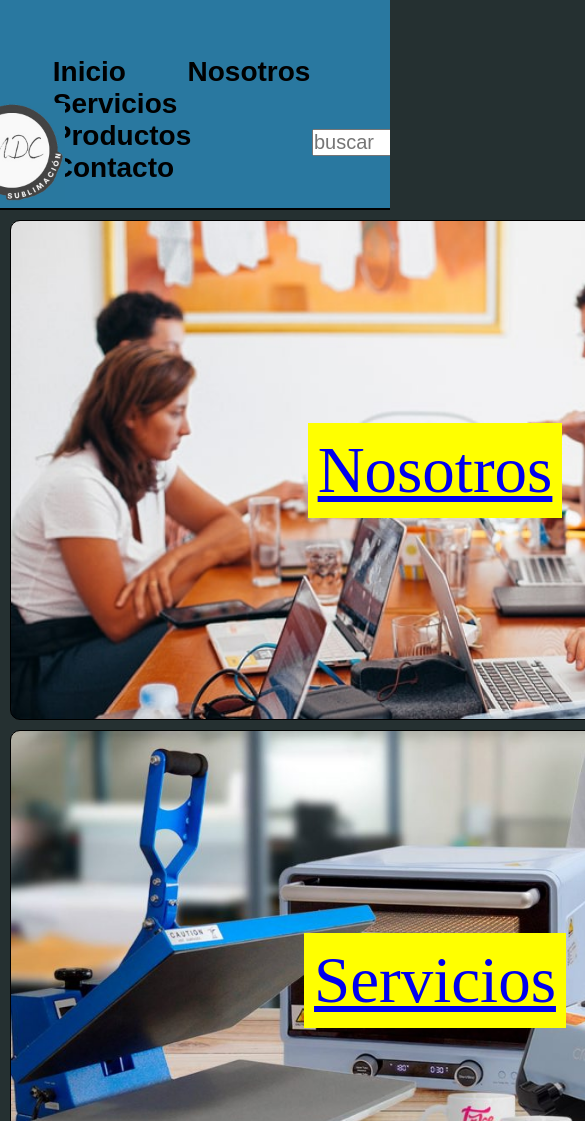
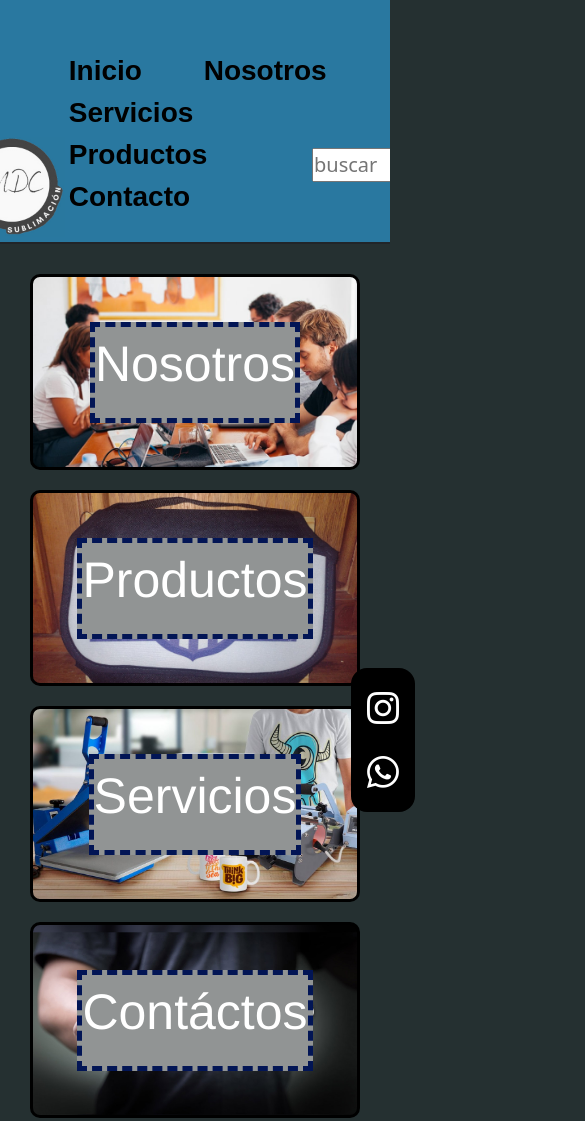
Before and after one commit to GMaximilianoCuello/ProyectoCoder-LMDC, a website: page index.html in a window 390 px wide. Shown: the top 1121 px of the page, 585 px wide, since content can reach past the window. Drawn offline with nearby package versions, Linux system fonts and the light colour scheme.

Commit message:
Agrege boostrap al html y cambios en el css, incluye media queries

```diff
--- a/css/style.css
+++ b/css/style.css
@@ -12,7 +12,7 @@
 .barra-menu {
     background-color: #2978A0;
     width: 100%;
-    padding: 1.5rem;
+    padding: .5rem;
     display: flex;
     flex-direction: row;
     flex-wrap: wrap;
@@ -72,69 +72,68 @@ li {
 
 
 /* PAGINA PRINCIPAL!*/
-.rectangulos p {
-    background-color: yellow;
-    border: solid 10px yellow;
+
+.rectangulos {
+    height: 100vh;
+    margin: 30px;
+    grid-gap: 20px;
+    display: grid;
+    grid-template-columns: 1fr 1fr;
+    grid-template-rows: 1fr 1fr;
+
+    grid-template-areas:
+    "rectangulo-1    rectangulo-3"
+    "rectangulo-2    rectangulo-4"
+  ;
+}
+
+.grid-inicio {
+    font-family: 'Franklin Gothic Medium', 'Arial Narrow', Arial, sans-serif;
+    font-size: 50px;
+    color: black;
+    border: solid black;
+    border-radius: 10px;
+
+    display: flex;
+    justify-content: center;
+    align-items: center;
+}
+
+.grid-inicio a {
+    text-decoration: none;
+    color: white;
+    border: dashed rgb(2, 21, 85) 5px;
+    background-color: rgb(145, 148, 148);
 }
 
 .rectangulo-1 {
-    font-size: 65px;
-    margin: 10px;
-    border: 1px solid black;
-    border-radius: 10px;
-    color: black;
-    width: 850px;
-    height: 500px;
-    display: flex;
-    align-items: center;
-    justify-content: center;
-    background: url(../img/Personas.jpg);
+    grid-area: rectangulo-1;
+    background-image: url(../img/Personas.jpg);
+    background-repeat: no-repeat;
     background-size: cover;
 }
 
 .rectangulo-2 {
-    margin: 10px;
-    border: 1px solid black;
-    border-radius: 10px;
-    font-size: 65px;
-    color: black;
-    width: 850px;
-    height: 500px;
-    display: flex;
-    align-items: center;
-    justify-content: center;
-    background: url(../img/sublimacion.jpg);
+    grid-area: rectangulo-2;
+    background-image: url(../img/sublimacion.jpg);
+    background-repeat: no-repeat;
     background-size: cover;
 }
 
 .rectangulo-3 {
-    margin: 10px;
-    border: 1px solid black;
-    border-radius: 10px;
-    font-size: 65px;
-    color: black;
-    width: 850px;
-    height: 500px;
-    display: flex;
-    align-items: center;
-    justify-content: center;
-    background: url(../img/Produccion.jpeg);
+    grid-area: rectangulo-3;
+    background-image: url(../img/Produccion.jpeg);
+    background-repeat: no-repeat;
     background-size: cover;
+    background-position: center;
 }
 
 .rectangulo-4 {
-    margin: 10px;
-    border: 1px solid black;
-    border-radius: 10px;
-    font-size: 65px;
-    color: black;
-    width: 850px;
-    height: 500px;
-    display: flex;
-    align-items: center;
-    justify-content: center;
-    background: url(../img/contacto-formas.jpg);
+    grid-area: rectangulo-4;
+    background-image: url(../img/contacto-formas.jpg);
+    background-repeat: no-repeat;
     background-size: cover;
+    background-position: center;
 }
 
 /* FOOTER */
@@ -156,9 +155,9 @@ li {
     color: white;
     margin-right: 300px;
     display: flex;
-    flex-direction: column;
-    justify-content: center;
-    align-items: flex-end;
+    flex-direction: row;
+    justify-content: end;
+    align-items: center;
 }
 
 .pie-pagina h3 {
@@ -176,17 +175,22 @@ li {
     justify-content: center;
 }
 
-.pie-pagina a {
-    color: black;
-    text-decoration: none;
-    font-size: 30px;
-    padding: .5rem;
-    margin-right: 430px;
+/* Logos footer*/
+.social {
+    background-color: black;
     display: flex;
-    flex-direction: row;
-    flex-wrap: wrap;
-    justify-content: flex-end;
-    align-items: center;
+    flex-direction: column;
+    position: fixed;
+    bottom: 2rem;
+    left: 90%;
+    padding: 1rem;
+    gap: 1rem;
+    border-radius: 1rem;
+}
+
+.bi {
+    font-size: 2rem;
+    color: white;
 }
 
 /* Nosotros */
@@ -214,11 +218,12 @@ li {
     height: 400px;
     background-image: url(../img/Persona.jpg);
     background-repeat: no-repeat;
-    background-size: 400px 350px;
+    background-size: 400px 400px;
     font-size: 35px;
     color: white;
     text-align: center;
     margin: 10px;
+
 }
 
 /* SERVICIOS */
@@ -245,7 +250,7 @@ h1 {
     border: 3px solid rgb(0, 0, 0);
 
     display: flex;
-    gap: 2rem;
+    gap: 450px;
 }
 
 .tarjeta {
@@ -318,15 +323,17 @@ h1 {
 .jarros {
     background-color: #2978A0;
     grid-area: jarros;
-    background-image: url(../img/);
+    background-image: url(../img/Jarro.jpg);
     background-size: cover;
+    background-position: center;
 }
 
 .chopps {
     background-color: #2978A0;
     grid-area: chopps;
-    background-image: url(../);
+    background-image: url(../img/Chopps.jpeg);
     background-size: cover;
+    background-position: 450px;
 }
 
 .matelisto {
@@ -339,8 +346,9 @@ h1 {
 .maderas {
     background-color: #2978A0;
     grid-area: maderas;
-    background-image: url(..);
+    background-image: url(../img/Madera.jpeg);
     background-size: cover;
+    background-position: center;
 }
 
 .remeras {
@@ -350,11 +358,12 @@ h1 {
     background-size: cover;
 }
 
-.buzos {
+.gorras {
     background-color: #2978A0;
     grid-area: buzos;
-    background-image: url(..);
+    background-image: url(../img/Gorra.png);
     background-size: cover;
+    background-position: center;
 }
 
 .almohada {
@@ -366,14 +375,101 @@ h1 {
 
 /* Contacto */
 
-.contacta {
+.contacto-ubi {
+    display: flex;
+    justify-content: space-around;
+}
 
+.formulario {
+    margin-left: 10px;
 }
 
 .mensaje p {
     color: white;
+    font-size: 50px;
+    text-decoration: underline;
+    grid-area: mensaje;
 }
 
-.ubicacion {
+.ubicacion p {
+    color: white;
+    font-size: 50px;
+    text-decoration: underline;
+    grid-area: ubicacion;
+}
+
+@media (max-width: 750px) {
+
+   /* MediaQueris inicio */
+
+    .rectangulos {
+        height: 100vh;
+        margin: 30px;
+        grid-gap: 20px;
+        display: grid;
+        grid-template-columns: 1fr;
+        grid-template-rows: 1fr 1fr 1fr 1fr;
+
+        grid-template-areas:
+        "rectangulo-1"
+        "rectangulo-3"
+        "rectangulo-2"
+        "rectangulo-4"
+      ;
+    }
+
+    .grid-inicio {
+        font-family: 'Franklin Gothic Medium', 'Arial Narrow', Arial, sans-serif;
+        font-size: 50px;
+        color: black;
+        border: solid black;
+        border-radius: 10px;
+
+        display: flex;
+        justify-content: center;
+        align-items: center;
+    }
+
+    .grid-inicio a {
+        text-decoration: none;
+        color: white;
+        border: dashed rgb(2, 21, 85) 5px;
+        background-color: rgb(145, 148, 148);
+    }
+
+    /* Media Productos */
+
+    .produccion {
+        height: 100vh;
+        margin: 60px;
+        grid-gap: 40px;
+        display: grid;
+        grid-template-columns: 1fr 1fr;
+        grid-template-rows: 1fr 1fr 1fr 1fr;
+
+        grid-template-areas:
+          "tazas    jarros"
+          "chopps   matelisto"
+          "maderas  remeras"
+          "buzos    almohada"
+        ;
+      }
+
+      .grid-hijo {
+          font-family: 'Franklin Gothic Medium', 'Arial Narrow', Arial, sans-serif;
+          font-size: 35px;
+          color: black;
+          border: solid black;
+          border-radius: 20px;
+
+          display: flex;
+          justify-content: center;
+          align-items: center;
+      }
+
+      .grid-hijo p {
+          border: solid aquamarine;
+          background-color: aquamarine;
+      }
 
 }
--- a/index.html
+++ b/index.html
@@ -4,6 +4,8 @@
         <meta charset="UTF-8">
         <meta name="viewport" content="width=device-width, initial-scale=1.0">
         <title>Inicio - LMDC</title>
+        <link href="https://cdn.jsdelivr.net/npm/bootstrap@5.3.2/dist/css/bootstrap.min.css" rel="stylesheet" integrity="sha384-T3c6CoIi6uLrA9TneNEoa7RxnatzjcDSCmG1MXxSR1GAsXEV/Dwwykc2MPK8M2HN" crossorigin="anonymous">
+        <link rel="stylesheet" href="https://cdn.jsdelivr.net/npm/bootstrap-icons@1.11.1/font/bootstrap-icons.css">
         <link rel="shortcut icon" href="./img/favicon.jpg" type="image/x-icon">
         <link rel="stylesheet" href="./css/style.css">
     </head>
@@ -38,22 +40,23 @@
             </nav>
         </header>
         <main>
-
-            <div class="rectangulos rectangulo-1">
+            <section class="rectangulos">
+                <div class="rectangulo-1 grid-inicio">
                     <a href="./pages/nostros.html"><p>Nosotros</p></a>
                 </div>
 
-            <div class="rectangulos rectangulo-2">
+                <div class="rectangulo-2 grid-inicio">
                     <a href="./pages/servicio.html"><P>Servicios</P></a>
                 </div>
 
-            <div class="rectangulos rectangulo-3">
+                <div class="rectangulo-3 grid-inicio">
                     <a href="./pages/productos.html"><p>Productos</p></a>
                 </div>
 
-            <div class="rectangulos rectangulo-4">
+                <div class="rectangulo-4 grid-inicio">
                     <a href="./pages/contacto.html"><p>Contáctos</p></a>
                 </div>
+            </section>
         </main>
 
         <footer class="pie-pagina">
@@ -65,11 +68,15 @@
                 <h3>LMDC --- Maxi</h3>
                 <p>Coderhouse / LMDC 2023</p>
             </div>
-            <di>
-                <a href="https://www.instagram.com/lmdc.sublimados/">Instagram</a>
-                <a href="https://wa.me/3517573259">Whatsapp</a>
-            </di>
+            <div class="social">
+                <a href="https://www.instagram.com/lmdc.sublimados/">
+                    <i class="bi bi-instagram"></i>
+                </a>
+                <a href="https://wa.me/3517573259">
+                    <i class="bi bi-whatsapp"></i>
+                </a>
+            </div>
         </footer>
-
+        <script src="https://cdn.jsdelivr.net/npm/bootstrap@5.3.2/dist/js/bootstrap.bundle.min.js" integrity="sha384-C6RzsynM9kWDrMNeT87bh95OGNyZPhcTNXj1NW7RuBCsyN/o0jlpcV8Qyq46cDfL" crossorigin="anonymous"></script>
     </body>
 </html>
```
Also changed, not shown: package.json (added, +12 -0 lines), pages/contacto.html (+25 -15 lines), pages/nostros.html (+15 -11 lines), pages/productos.html (+14 -10 lines), pages/servicio.html (+15 -10 lines), img/Chopps.jpeg (added), img/Jarro.jpg (added), img/Madera.jpeg (added), img/pngtree-whatsapp-mobile-software-icon-png-image_6315991.png (added), scss/desing.scss (added), 1 other file. Lines whose indentation alone changed are shown as unchanged.
